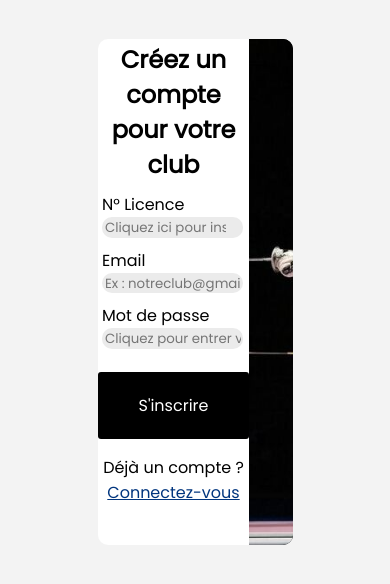
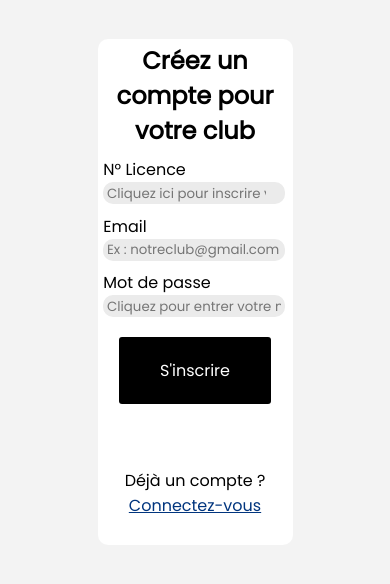
Before and after one commit to araviart/COMP_ESCRIME, a Flask app: template appli/templates/Inscription.html in a window 390 px wide. Shown: the top 584 px of the page. Run offline with Flask 3, Linux system fonts and the light colour scheme; the template is opened without the code that fills it, so the values that code supplies are empty; some libraries are stand-ins or nearby versions.

Commit message:
fin de la partie responsive de la page inscription

```diff
--- a/appli/static/Inscription.css
+++ b/appli/static/Inscription.css
@@ -52,7 +52,7 @@ h1 {
 .textfield-position {
   display: flex;
   flex-direction: column;
-  margin-top: 7%;
+  margin-top: 5%;
 }
 
 .textfield-position input {
--- /dev/null
+++ b/appli/static/responsive-inscription.css
@@ -0,0 +1,24 @@
+@media (max-width: 1690px) {
+    .image-inscription{
+        display: none;
+    }
+    .partie-inscription{
+        border-top-right-radius: 10px;
+        border-bottom-right-radius: 10px;
+    }
+    .bouton-inscription {
+        margin: 10% 0 1rem 0;
+    }
+    .switch-to-inscription {
+        margin-top: 4rem;
+      }
+  }
+
+@media(max-width : 950px){
+    form {
+        display: flex;
+        justify-content: none;
+        align-items: none;
+        width: 100%;
+    }
+}
--- a/appli/templates/Inscription.html
+++ b/appli/templates/Inscription.html
@@ -5,7 +5,7 @@
     <title>Document</title>
     <link rel="stylesheet" href="../static/Inscription.css" />
     <link rel="stylesheet" href="../static/variables.css" />
-    <link rel="stylesheet" href="../static/responsive-login.css" />
+    <link rel="stylesheet" href="../static/responsive-inscription.css" />
   </head>
   <body>
     <form>
```
